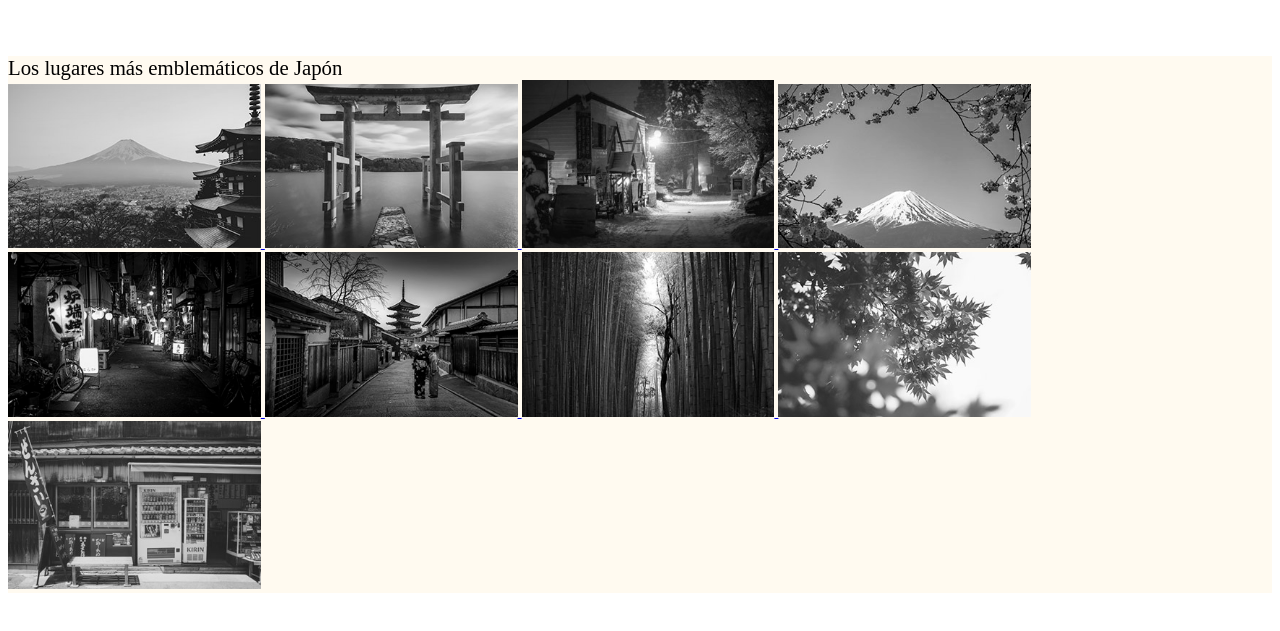
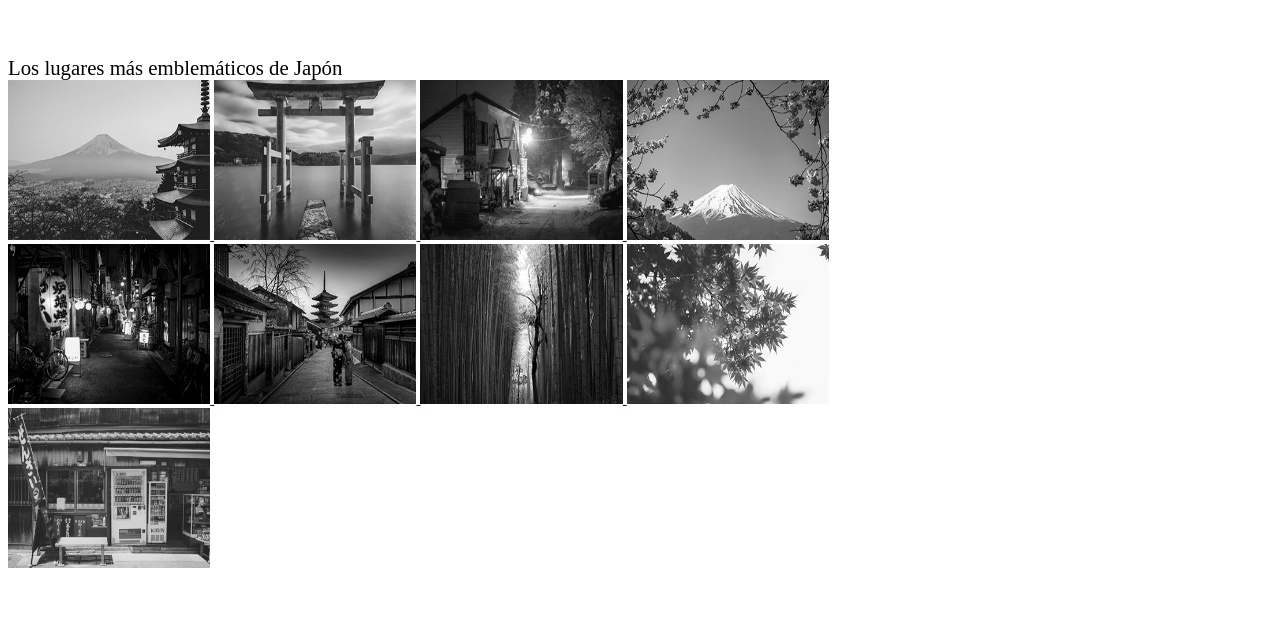
Before and after one commit to KurisuMazon/Tped1_2021-22, a plain HTML site: page Sesion10_Galeria_de_imagenes/Index.html in a window 1280 px wide. Shown: the part 163-794 px from the top of the page. Drawn offline with Linux system fonts and the light colour scheme.

Commit message:
update gallery

```diff
--- a/Sesion10_Galeria_de_imagenes/main.css
+++ b/Sesion10_Galeria_de_imagenes/main.css
@@ -1,12 +1,23 @@
 header {
+    box-sizing: border-box;
     background-color: rgb(255, 255, 255);
-    justify-content: flex-start;
+   margin: 0;
+   padding: 0;
 }
 
 .galeria {
 
-    background-color:floralwhite;
+    width: 150%;
+    height: 100vh;
+    /* height: 900px;*/
+    /*background-color: floralwhite;*/
 
+flex-direction: column;
+flex-wrap: wrap;
+/*justify-content: space-between;*/
+align-items: scretch;
+max-width: 80%;
+min-width: none;
 
 
 
```
